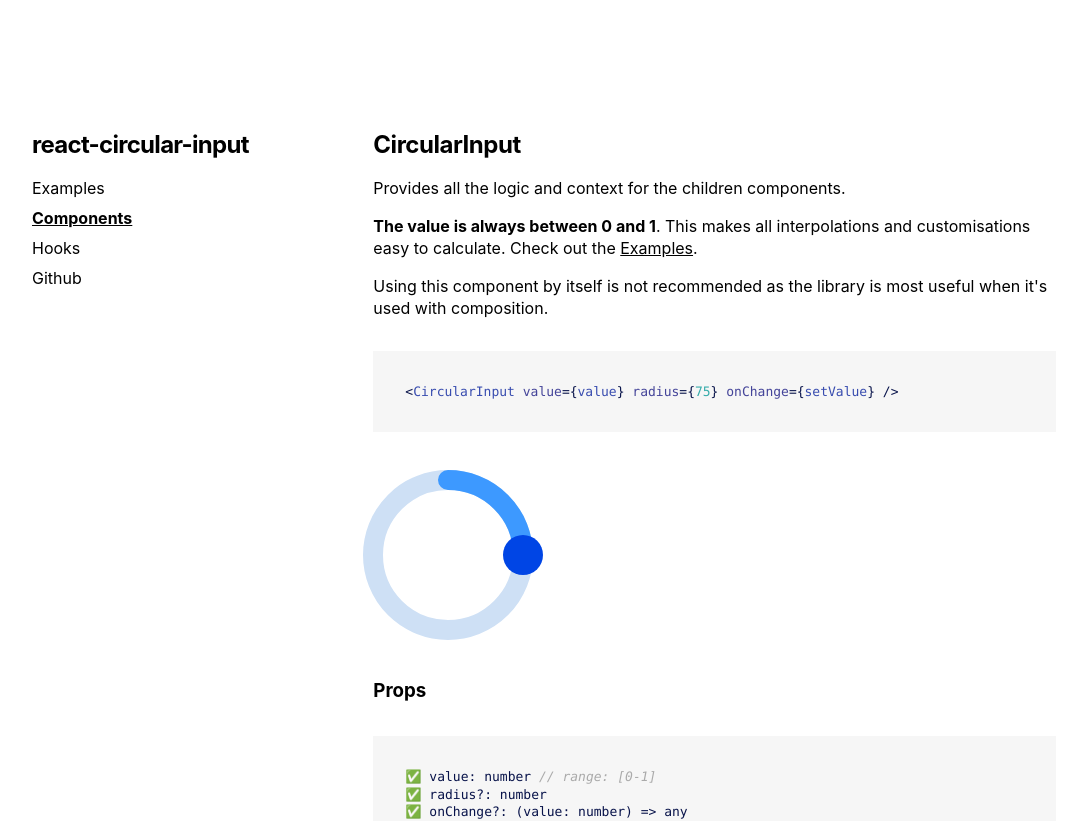
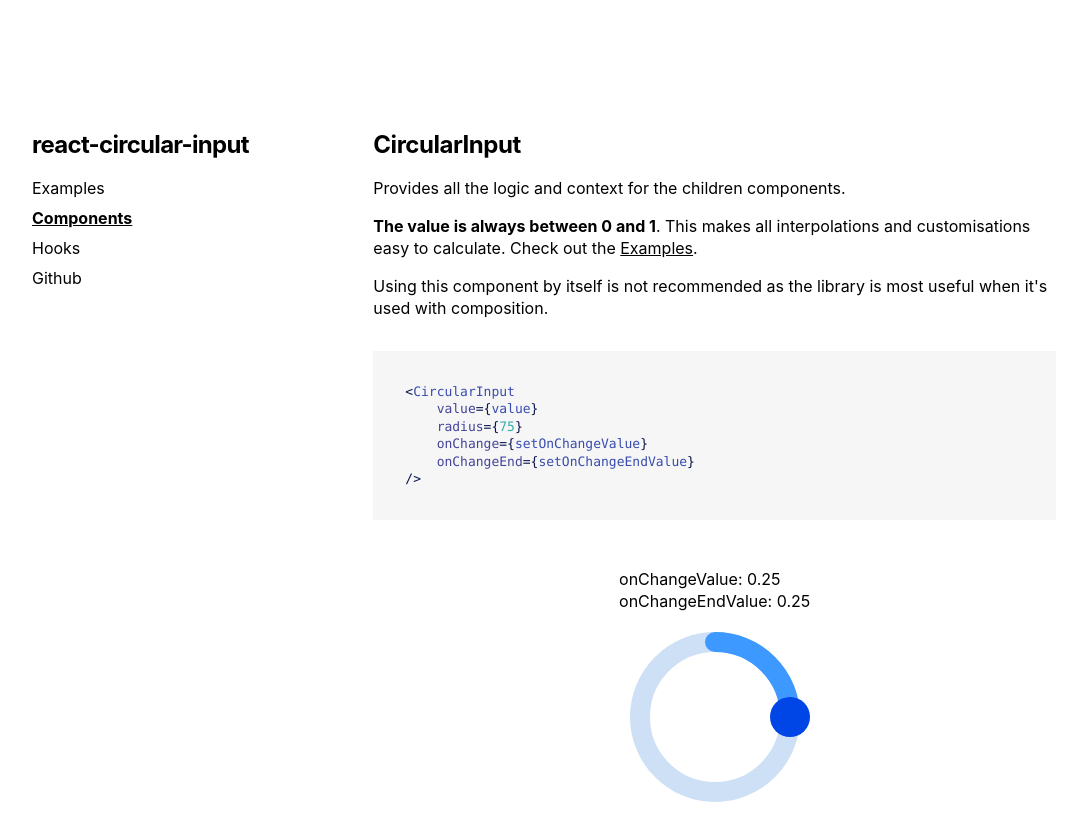
Before and after one commit to petecorreia/react-circular-input, a Next.js app: page /components in a window 1280 px wide. Shown: the top 821 px of the page, without its empty margins (96-1174 px from the left). Built offline with nearby package versions, Linux system fonts and the light colour scheme.

Commit message:
Added onChangeEnd callback

```diff
--- a/src/CircularInput.tsx
+++ b/src/CircularInput.tsx
@@ -28,6 +28,7 @@ type Props = Omit<DefaultHTMLProps, 'onChange'> & {
 	value: number
 	radius?: number
 	onChange?: (value: number) => void
+	onChangeEnd?: (value: number) => void
 	// disallow some props
 	ref?: undefined
 	width?: undefined
@@ -40,6 +41,7 @@ export function CircularInput({
 	value = 0.25,
 	radius = 100,
 	onChange = () => {},
+	onChangeEnd = () => {},
 	children,
 	...props
 }: Props) {
@@ -134,6 +136,7 @@ export function CircularInput({
 			isFocused,
 			setFocused,
 			onChange,
+			onChangeEnd,
 			getPointFromValue,
 			getValueFromPointerEvent,
 		}),
@@ -142,6 +145,7 @@ export function CircularInput({
 			radius,
 			center,
 			onChange,
+			onChangeEnd,
 			isFocused,
 			setFocused,
 			getPointFromValue,
@@ -154,8 +158,9 @@ export function CircularInput({
 			if (isReadonly) return
 			const nearestValue = getValueFromPointerEvent(e)
 			onChange(nearestValue)
+			onChangeEnd(nearestValue)
 		},
-		[onChange, getValueFromPointerEvent, isReadonly]
+		[onChange, onChangeEnd, getValueFromPointerEvent, isReadonly]
 	)
 
 	const style = {
--- a/src/CircularInputContext.ts
+++ b/src/CircularInputContext.ts
@@ -14,6 +14,7 @@ export type CircularInputContext = {
 	isFocused: boolean
 	setFocused: Dispatch<SetStateAction<boolean>>
 	onChange: (value: number) => void
+	onChangeEnd: (value: number) => void
 	getPointFromValue: (v?: number) => Coordinates | null
 	getValueFromPointerEvent: (...args: Parameters<EventListener>) => number
 }
--- a/src/pages/components.tsx
+++ b/src/pages/components.tsx
@@ -16,11 +16,28 @@ const Example = styled(BoxCenteredOnMobile)``
 const ExampleSpaced = styled(BoxCenteredOnMobile)`
 	padding: ${theme.space[3]}px 0;
 	margin-top: ${theme.space[3]}px;
+	flex-direction: column;
+	align-items: center;
 `
 
 const CircularInputExample = () => {
-	const [value, setValue] = useState(0.25)
-	return <CircularInput value={value} radius={75} onChange={setValue} />
+	const [onChangeValue, setOnChangeValue] = useState(0.25)
+	const [onChangeEndValue, setOnChangeEndValue] = useState(0.25)
+	return (
+		<>
+			<div style={{ paddingBottom: 30 }}>
+				onChangeValue: {onChangeValue.toFixed(2)}
+				<br />
+				onChangeEndValue: {onChangeEndValue.toFixed(2)}
+			</div>
+			<CircularInput
+				value={onChangeValue}
+				radius={75}
+				onChange={setOnChangeValue}
+				onChangeEnd={setOnChangeEndValue}
+			/>
+		</>
+	)
 }
 
 const CircularProgressExample = () => {
@@ -71,7 +88,12 @@ const Components = () => (
 
 		<CodeHighlight
 			code={`
-				<CircularInput value={value} radius={75} onChange={setValue} />
+				<CircularInput
+					value={value}
+					radius={75}
+					onChange={setOnChangeValue}
+					onChangeEnd={setOnChangeEndValue}
+				/>
 			`}
 		/>
 
@@ -86,6 +108,7 @@ const Components = () => (
 				✅ value: number // range: [0-1]
 				✅ radius?: number
 				✅ onChange?: (value: number) => any
+				✅ onChangeEnd?: (value: number) => any
 
 				// the following props are disallowed to support functionality:
 				🚫 ref
--- a/src/useCircularDrag.ts
+++ b/src/useCircularDrag.ts
@@ -2,7 +2,11 @@ import { useEffect, RefObject, useState, useCallback } from 'react'
 import { useCircularInputContext } from './'
 
 export function useCircularDrag(ref: RefObject<SVGElement | null>) {
-	const { onChange, getValueFromPointerEvent } = useCircularInputContext()
+	const {
+		onChange,
+		onChangeEnd,
+		getValueFromPointerEvent,
+	} = useCircularInputContext()
 	const [isDragging, setDragging] = useState(false)
 
 	const handleStart: EventListener = useCallback(
@@ -25,10 +29,16 @@ export function useCircularDrag(ref: RefObject<SVGElement | null>) {
 		[onChange, getValueFromPointerEvent]
 	)
 
-	const handleEnd: EventListener = (e) => {
-		stopEvent(e)
-		setDragging(false)
-	}
+	const handleEnd: EventListener = useCallback(
+		(e) => {
+			if (!onChangeEnd) return
+			stopEvent(e)
+			setDragging(false)
+			const nearestValue = getValueFromPointerEvent(e)
+			onChangeEnd(nearestValue)
+		},
+		[onChangeEnd, getValueFromPointerEvent]
+	)
 
 	// we can't just use React for this due to needing { passive: false } to prevent touch devices scrolling
 	useEffect(() => {
@@ -47,7 +57,7 @@ export function useCircularDrag(ref: RefObject<SVGElement | null>) {
 		return () => {
 			removeListeners(handleMove, handleEnd)
 		}
-	}, [isDragging, handleMove])
+	}, [isDragging, handleMove, handleEnd])
 
 	return { isDragging }
 }
--- a/src/utils.ts
+++ b/src/utils.ts
@@ -91,10 +91,10 @@ export function absPos(e: TouchEvent | MouseEvent) {
 	if (touchEvent) {
 		return {
 			x:
-				touchEvent.touches[0].pageX -
+				touchEvent.changedTouches[0].pageX -
 				(window.scrollX || window.pageXOffset),
 			y:
-				touchEvent.touches[0].pageY -
+				touchEvent.changedTouches[0].pageY -
 				(window.scrollY || window.pageYOffset),
 		}
 	}
```
Also changed, not shown: 1 other file (tests, documents, lock files or other folders).
